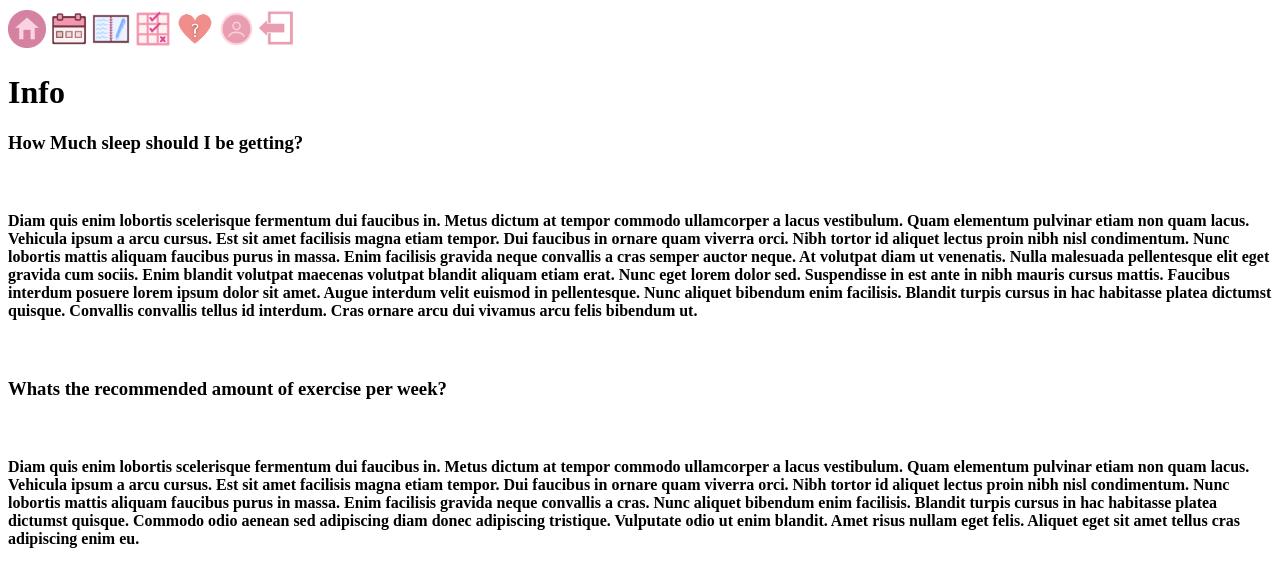
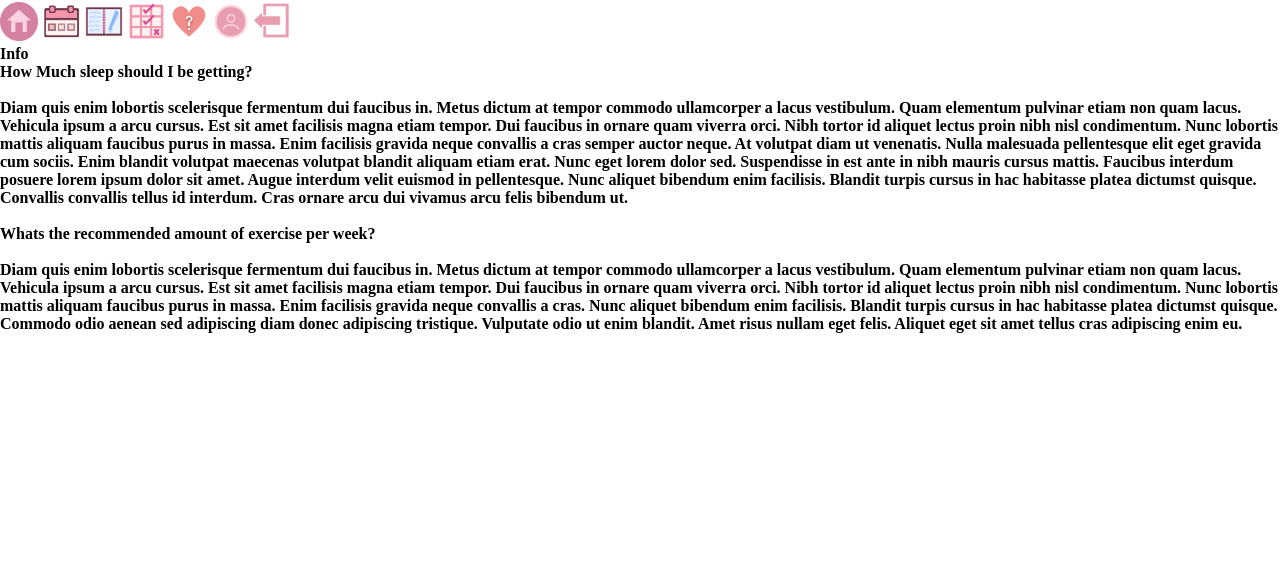
Before and after one commit to kateliberko/VirtualJournal, a Flask app: page /info in a window 1280 px wide. Shown: the top 587 px of the page. Run offline with Flask 2, Linux system fonts and the light colour scheme.

Commit message:
css reset test

```diff
--- a/JournalProject/app/static/main.css
+++ b/JournalProject/app/static/main.css
@@ -1,3 +1,18 @@
+html {
+	box-sizing: border-box;
+  }
+  *, *:before, *:after {
+	box-sizing: inherit;
+  }
+
+* {
+    margin: 0;
+    padding: 0;
+    border: 0;
+    font-size: 100%;
+    list-style: none;
+}
+
 body {
 	font-family: questrial;
 }
```
